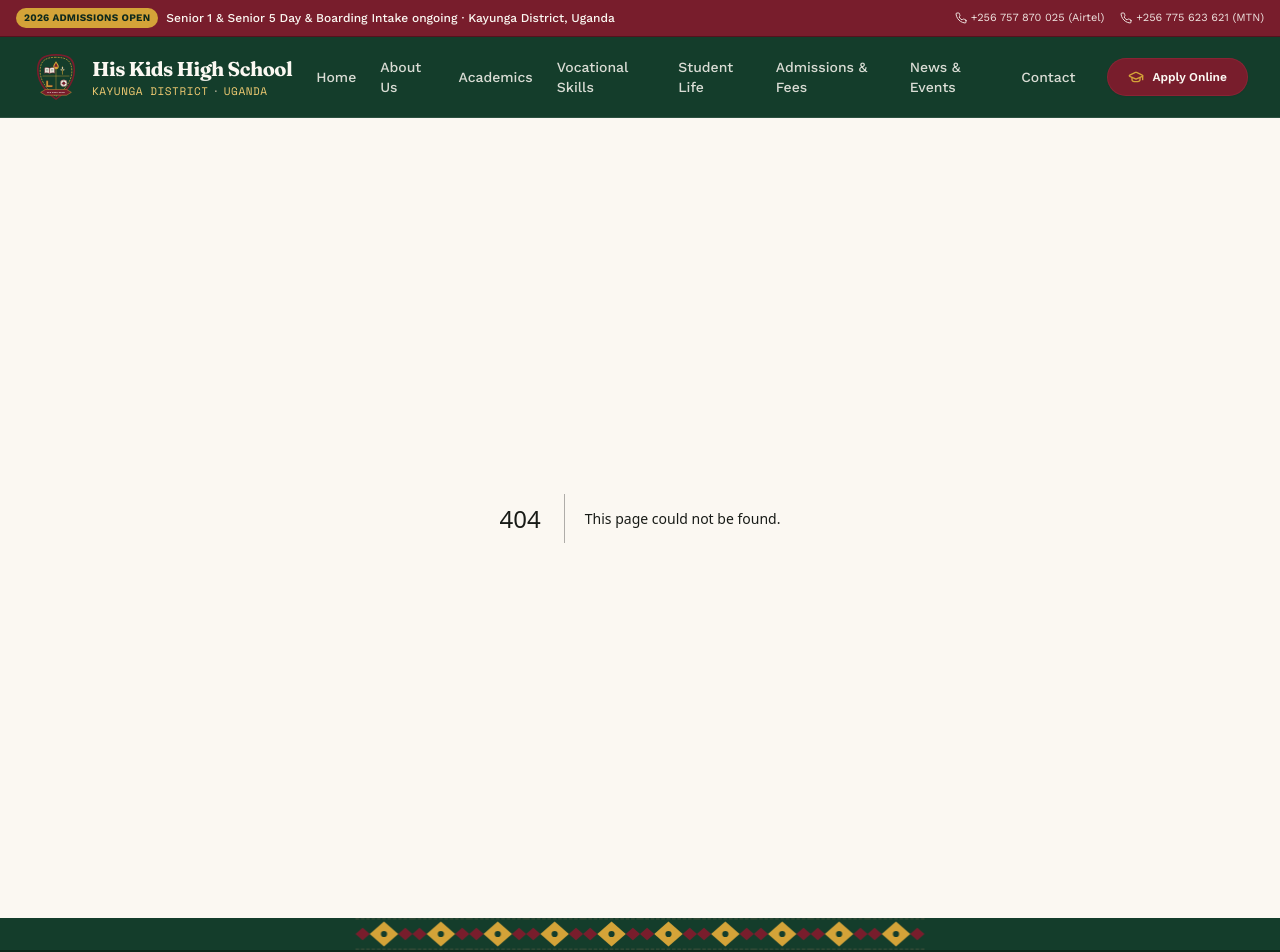
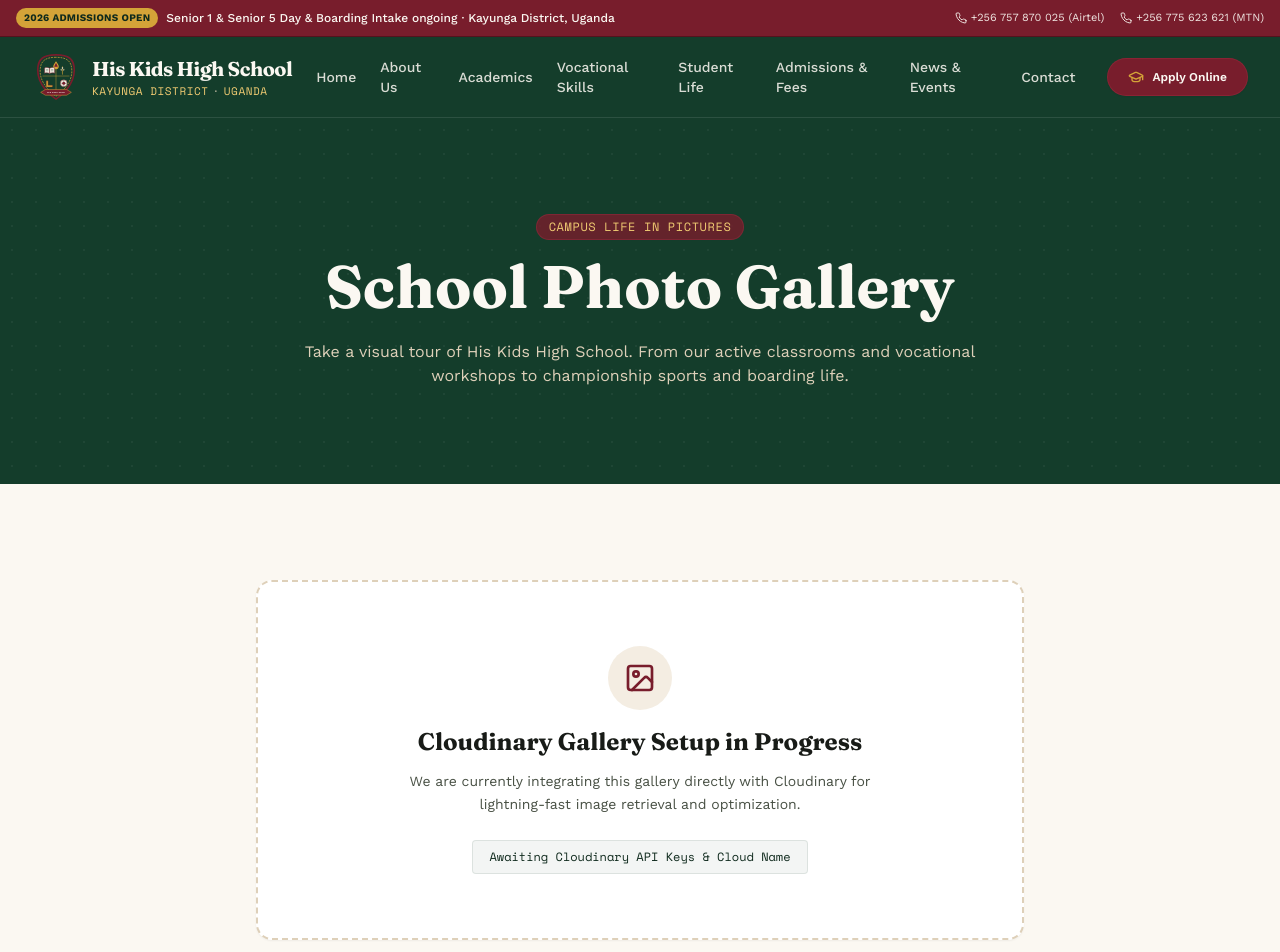
Before and after one commit to bullz-droid/hiskidshighschool, a Next.js app: page /gallery in a window 1280 px wide. Before the commit this address had no page. Shown: the top 952 px of the page. Built offline with nearby package versions, Linux system fonts and the light colour scheme.

Commit message:
feat: add gallery page routing anticipating cloudinary integration

```diff
--- /dev/null
+++ b/src/app/gallery/page.tsx
@@ -0,0 +1,56 @@
+import React from "react";
+import type { Metadata } from "next";
+
+export const metadata: Metadata = {
+  title: "Photo Gallery | His Kids High School",
+  description: "View photos of our campus, student life, vocational workshops, and championship athletics.",
+};
+
+export default function GalleryPage() {
+  return (
+    <div className="w-full flex flex-col min-h-screen bg-brand-beige-light">
+      {/* Header Section */}
+      <section className="bg-brand-green-deep text-brand-beige-light py-16 sm:py-24 relative overflow-hidden">
+        <div className="absolute inset-0 bg-dot-grid-light opacity-60 pointer-events-none" />
+        <div className="relative z-10 max-w-7xl mx-auto px-4 sm:px-6 lg:px-8 text-center">
+          <div className="inline-flex items-center gap-2 px-3 py-1 rounded-full bg-brand-maroon/80 border border-brand-maroon-light/40 text-brand-gold-light text-xs font-mono uppercase tracking-wider mb-4">
+            Campus Life in Pictures
+          </div>
+          <h1 className="font-serif font-bold text-4xl sm:text-5xl lg:text-6xl text-brand-beige-light mb-6">
+            School Photo Gallery
+          </h1>
+          <p className="text-sm sm:text-base text-brand-beige-border max-w-2xl mx-auto leading-relaxed">
+            Take a visual tour of His Kids High School. From our active classrooms and vocational workshops to championship sports and boarding life.
+          </p>
+        </div>
+      </section>
+
+      {/* Cloudinary Integration Placeholder Section */}
+      <section className="py-16 sm:py-24 flex-grow">
+        <div className="max-w-7xl mx-auto px-4 sm:px-6 lg:px-8">
+
+          {/* Temporary State Box until Cloudinary is ready */}
+          <div className="bg-white border-2 border-dashed border-brand-beige-border rounded-2xl p-10 sm:p-16 text-center max-w-3xl mx-auto shadow-sm">
+            <div className="w-16 h-16 bg-brand-beige rounded-full flex items-center justify-center mx-auto mb-4">
+              <svg xmlns="http://www.w3.org/2000/svg" width="24" height="24" viewBox="0 0 24 24" fill="none" stroke="currentColor" strokeWidth="2" strokeLinecap="round" strokeLinejoin="round" className="text-brand-maroon w-8 h-8">
+                <rect width="18" height="18" x="3" y="3" rx="2" ry="2"/>
+                <circle cx="9" cy="9" r="2"/>
+                <path d="m21 15-3.086-3.086a2 2 0 0 0-2.828 0L6 21"/>
+              </svg>
+            </div>
+            <h2 className="font-serif font-bold text-2xl text-brand-ink mb-3">
+              Cloudinary Gallery Setup in Progress
+            </h2>
+            <p className="text-brand-ink-muted text-sm leading-relaxed max-w-lg mx-auto mb-6">
+              We are currently integrating this gallery directly with Cloudinary for lightning-fast image retrieval and optimization.
+            </p>
+            <div className="inline-flex bg-brand-green-deep/5 text-brand-green-dark text-xs font-mono px-4 py-2 rounded border border-brand-green-deep/10">
+              Awaiting Cloudinary API Keys & Cloud Name
+            </div>
+          </div>
+
+        </div>
+      </section>
+    </div>
+  );
+}
--- a/src/app/sitemap.ts
+++ b/src/app/sitemap.ts
@@ -11,6 +11,7 @@ export default function sitemap(): MetadataRoute.Sitemap {
     '/academics',
     '/vocational-skills',
     '/student-life',
+    '/gallery',
     '/admissions',
     '/contact'
   ];
--- a/src/components/Footer.tsx
+++ b/src/components/Footer.tsx
@@ -109,6 +109,11 @@ export const Footer: React.FC = () => {
                 </Link>
               </li>
               <li>
+                <Link href="/gallery" className="hover:text-brand-gold transition-colors">
+                  School Photo Gallery
+                </Link>
+              </li>
+              <li>
                 <Link href="/admissions" className="hover:text-brand-gold transition-colors">
                   Fees Structure & Schedule
                 </Link>
```
